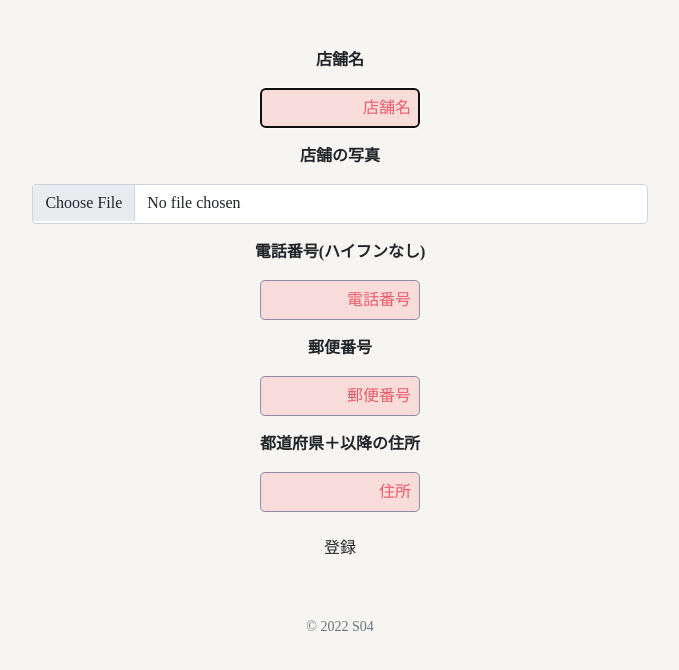
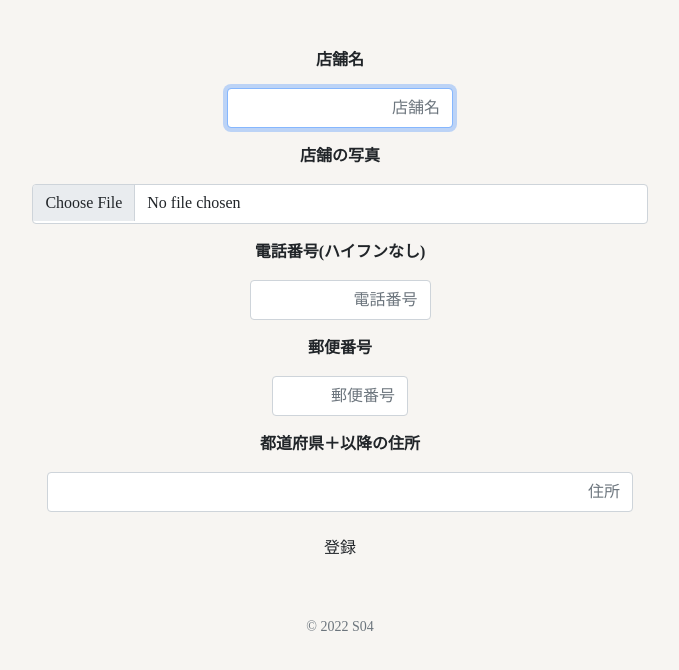
Before and after one commit to aokimirai/teams04, a Flask app: page /tenanthome in a window 1280 px wide. Shown: the part 76-746 px from the top of the page, without its empty margins (300-979 px from the left). Run offline with Flask 2, Linux system fonts and the light colour scheme; a user stored in the database is signed in; data that the repository does not hold is empty; some libraries are stand-ins or nearby versions.

Commit message:
郵便番号自動補完

```diff
--- a/map/templates/layout.html
+++ b/map/templates/layout.html
@@ -29,6 +29,7 @@
                 <ul class="navbar-nav me-auto mt-2">
                 </ul>
                 <ul class="navbar-nav ms-auto mt-2">
+                    <li class="nav-item"><a class="nav-link" href="/tenanthome">店舗登録</a></li>
                     <li class="nav-item"><a class="nav-link" href="/logout">ログアウト</a></li>
                 </ul>
             </div>
--- a/map/templates/tenanthome.html
+++ b/map/templates/tenanthome.html
@@ -9,7 +9,7 @@
     <form action="/tenantregister" method="post">
         <p style="font-weight:bold">店舗名</p>
         <div class="mb-3">
-            <input autocomplete="off" autofocus id="name" name="name" placeholder="店舗名" type="text">
+            <input autocomplete="off" autofocus id="name" name="name" placeholder="店舗名" type="text" class="form-control mx-auto w-auto">
         </div>
         <p style="font-weight:bold">店舗の写真</p>
         <div class="mb-3">
@@ -17,17 +17,17 @@
         </div>
         <p style="font-weight:bold">電話番号(ハイフンなし)</p>
         <div class="mb-3">
-            <input type="tel" name="tel" size="15" maxlength="15" placeholder="電話番号">
+            <input type="tel" name="tel" size="15" maxlength="15" placeholder="電話番号" class="form-control mx-auto w-auto">
         </div>
         <p style="font-weight:bold">郵便番号</p>
         <div class="mb-3">
             <!-- ▼郵便番号入力フィールド(7桁) -->
-            <input type="text" name="postcode" size="10" maxlength="8" onKeyUp="AjaxZip3.zip2addr(this,'','addr11','addr11');" placeholder="郵便番号">
+            <input type="text" name="postcode" size="10" maxlength="8" onKeyUp="AjaxZip3.zip2addr(this,'','addr','addr');" placeholder="郵便番号" class="form-control mx-auto w-auto">
         </div>
         <p style="font-weight:bold">都道府県＋以降の住所</p>
         <div class="mb-3">
             <!-- ▼住所入力フィールド(都道府県+以降の住所) -->
-            <input type="text" name="addr" size="60" placeholder="住所">
+            <input type="text" name="addr" size="60" placeholder="住所" class="form-control mx-auto w-auto">
         </div>
         <button class="btn" type="submit">登録</button>
     </form>
```
